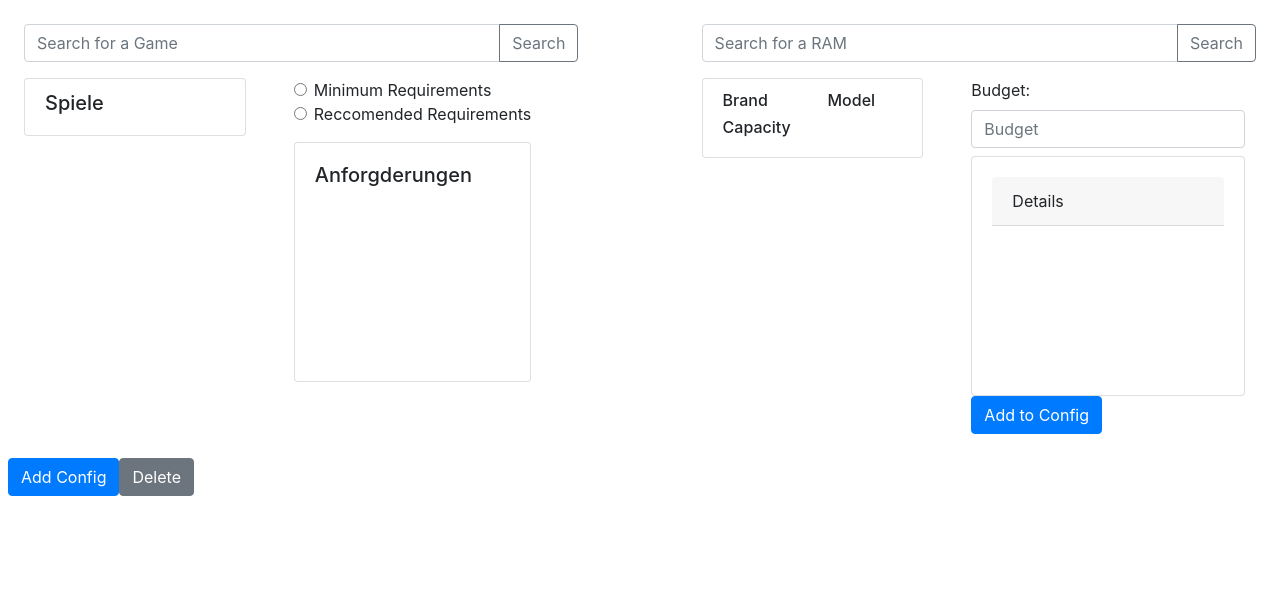
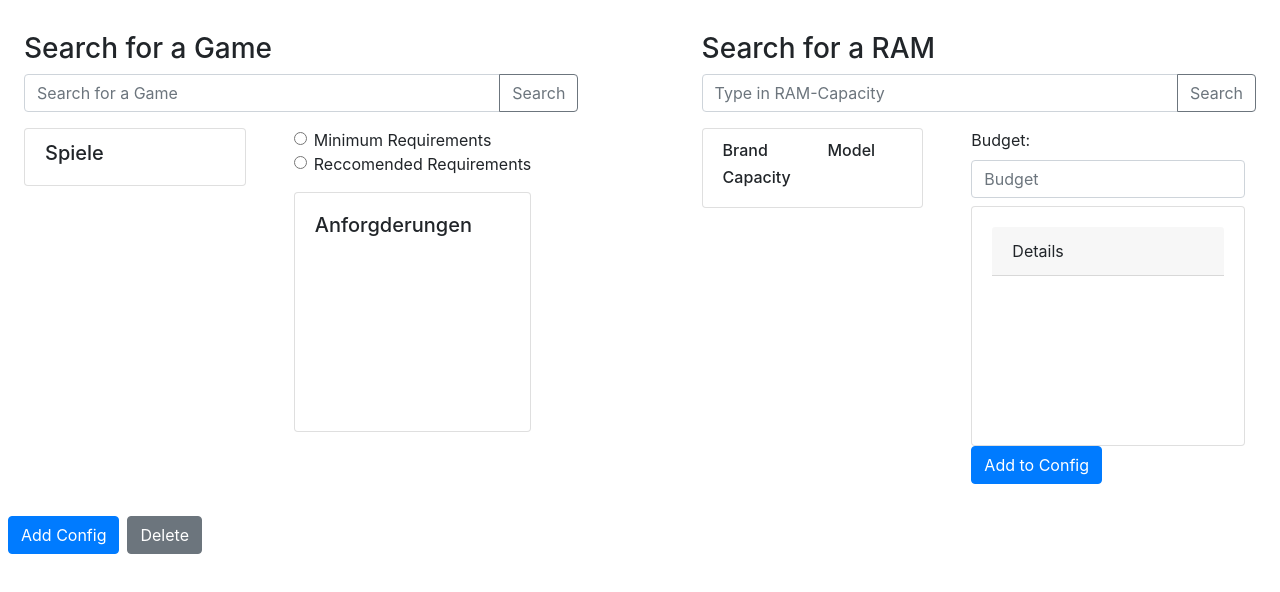
Before and after one commit to IsarDude/Parts4GamesClient, a React (Create React App) app: page /Parts4Games in a window 1280 px wide. Shown: the top 592 px of the page. Built offline with nearby package versions, Linux system fonts and the light colour scheme; sample sign-in values are in the browser's storage.

Commit message:
Worte REadme added Headlines to site parts

```diff
--- a/src/App.js
+++ b/src/App.js
@@ -27,7 +27,7 @@ function App() {
     <AuthContext.Provider value={{ authTokens, setAuthTokens: setTokens }}>
       <Router>
         <div>
-          <Route exact path="/" component={PartsForGames} />
+          <Route exact path="/" component={SignIn} />
           <PrivateRoute path="/Parts4Games" component={PartsForGames} />
         </div>
       </Router>
--- a/src/components/ConfigList.js
+++ b/src/components/ConfigList.js
@@ -106,12 +106,12 @@ function ConfigList(props){
        var map =  configListing.map((config, k ) => {
         var ramRepresentation = new Map();
         if('selectedRAM' in config){
-            ramRepresentation.set(0,ram(config.selectedRAM));
+            ramRepresentation.set(ram(config.selectedRAM));
         }
 
 
         return(
-            <CardDeck data-key = {k}  style={{width:"100%", minHeight:"100px"}} className="ml-2">
+            <CardDeck data-key = {k}  style={{width:"100%", minHeight:"100px"}} className="ml-2 mr-2">
 
                     <Card.Header style={{width: "100%"}}>Config {k}</Card.Header>
                     {ramRepresentation}
@@ -123,10 +123,10 @@ function ConfigList(props){
     }
     var map = buildConfig();
     return(
-        <div className="ml-2">
+        <div className="ml-2 mr-2">
             {map}
-        <Button variant="primary" onClick= {createNewConfig}>Add Config</Button>
-        <Button variant="secondary" onClick={deleteConfig}>Delete</Button>
+        <Button variant="primary" onClick= {createNewConfig} className="mt-2 mr-2">Add Config</Button>
+        <Button variant="secondary" onClick={deleteConfig} className="mt-2">Delete</Button>
         </div>
 
     );
--- a/src/components/GameList.jsx
+++ b/src/components/GameList.jsx
@@ -53,7 +53,7 @@ function GameList(props){
 
     return(
         <div style={{width:"45%"}}>
-
+            <h3 className="mt-2 mb-2">Search for a Game</h3>
             <InputGroup className="mb-3">
                 <FormControl
                 placeholder="Search for a Game"
--- a/src/components/RamList.js
+++ b/src/components/RamList.js
@@ -28,11 +28,12 @@ function RamList(props){
 
     return(
         <div style={{width:"45%"}}>
-
+            <h3 className="mt-2 mb-2">Search for a RAM</h3>
             <InputGroup className="mb-3">
                 <FormControl
-                placeholder="Search for a RAM"
-                aria-label="Search for a RAM"
+                type = "number"
+                placeholder="Type in RAM-Capacity"
+                aria-label="Type in RAM-Capacity"
                 aria-describedby="basic-addon2"
                 onChange={function func(e){
                     setKeyword(e.target.value);
```
Also changed, not shown: 2 other files (tests, documents, lock files or other folders).
